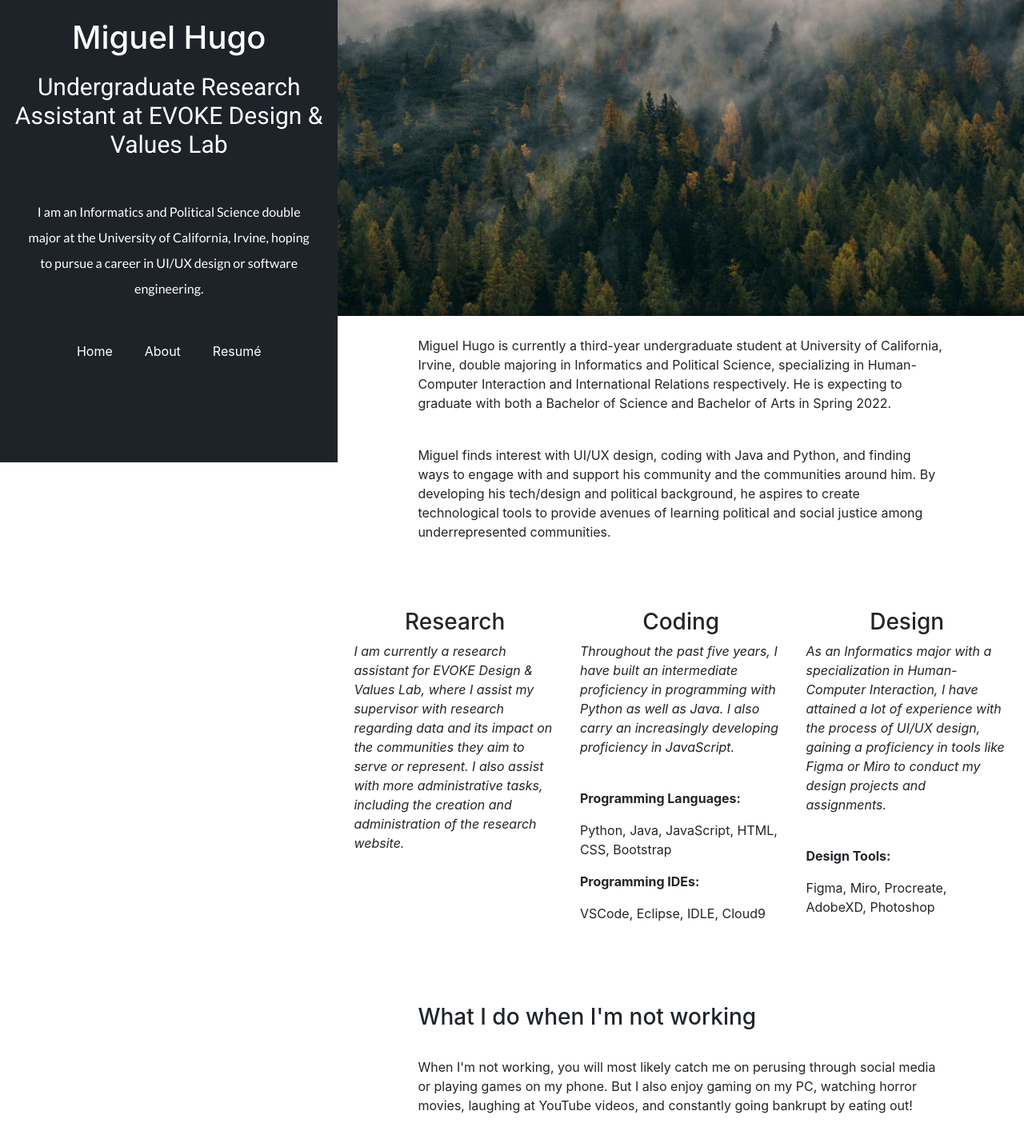
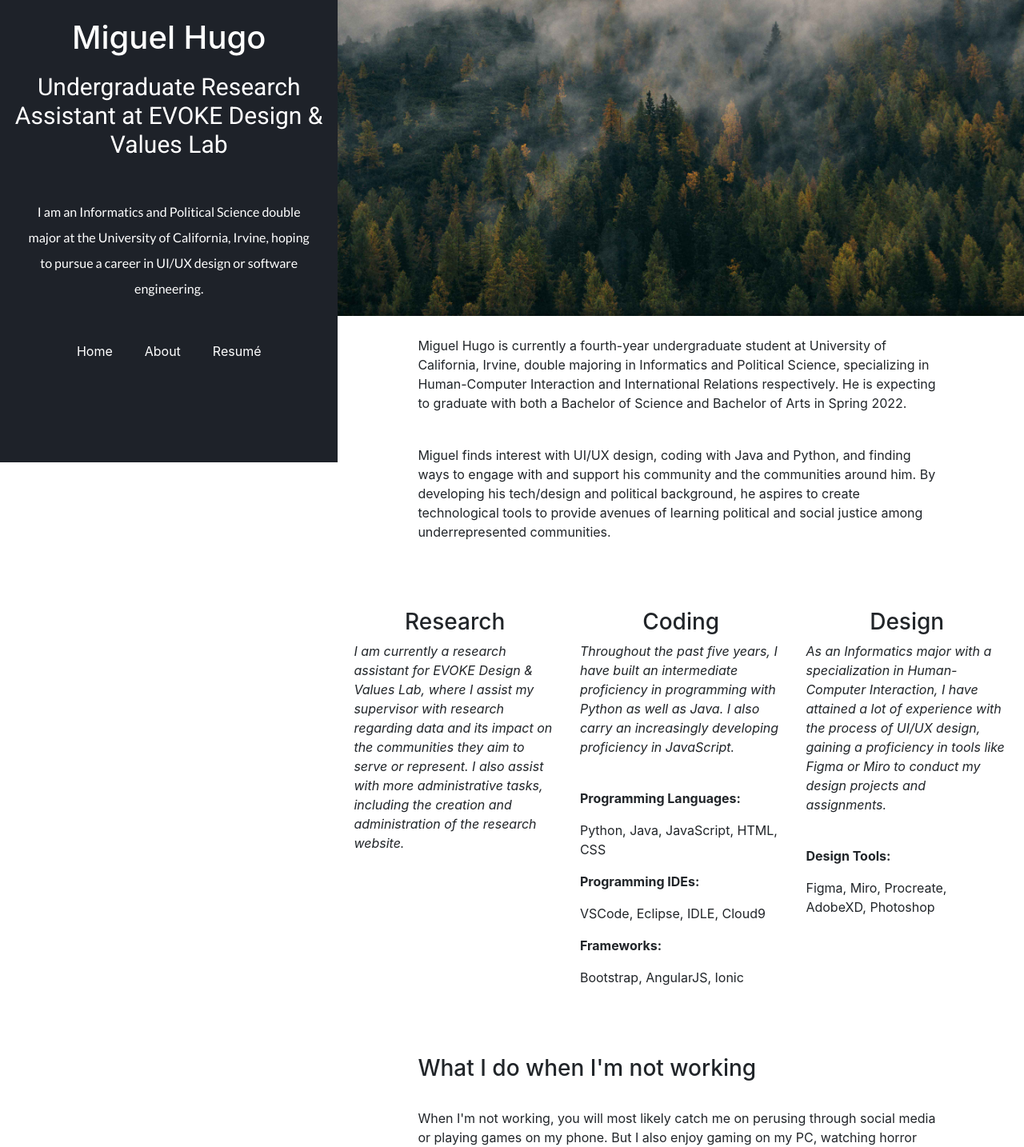
Before and after one commit to miguel-hugo/Assignment1, a plain HTML site: page about.html in a window 1280 px wide. Shown: the part 222-1656 px from the top of the page at 80% size. Before the commit the page ends 1632 px from the top, so only its background shows below. Drawn offline with nearby package versions, Linux system fonts and the light colour scheme.

Commit message:
About page updates

```diff
--- a/about.html
+++ b/about.html
@@ -39,7 +39,7 @@ EMAIL: mhugo@uci.edu
             <h1 style="text-align: center; padding:20px; margin: 50px; font-weight: bolder;">About Miguel</h1>
             <img src="files/empty-image.jpeg" alt="About page banner" style="max-width: 100%;">
             <p style="padding: 25px 100px 0px 100px;">
-                Miguel Hugo is currently a third-year undergraduate student at University of California, Irvine, double majoring in Informatics
+                Miguel Hugo is currently a fourth-year undergraduate student at University of California, Irvine, double majoring in Informatics
                 and Political Science, specializing in Human-Computer Interaction and International Relations respectively.
                 He is expecting to graduate with both a Bachelor of Science and Bachelor of Arts in Spring 2022. </p>
             <p style="padding: 25px 100px 0px 100px;"> Miguel finds interest with UI/UX design, coding with Java and Python, and finding ways to engage with and support his community
@@ -66,9 +66,11 @@ EMAIL: mhugo@uci.edu
                         </p>
                         <br>
                         <p style="font-weight: bold;">Programming Languages:</p>
-                        <p>Python, Java, JavaScript, HTML, CSS, Bootstrap</p>
+                        <p>Python, Java, JavaScript, HTML, CSS</p>
                         <p style="font-weight: bold;">Programming IDEs:</p>
                         <p>VSCode, Eclipse, IDLE, Cloud9</p>
+                        <p style="font-weight: bold;">Frameworks:</p>
+                        <p>Bootstrap, AngularJS, Ionic</p>
                     </div>
                     <div class="col-4">
                         <h3 style="text-align: center;">Design</h3>
```
